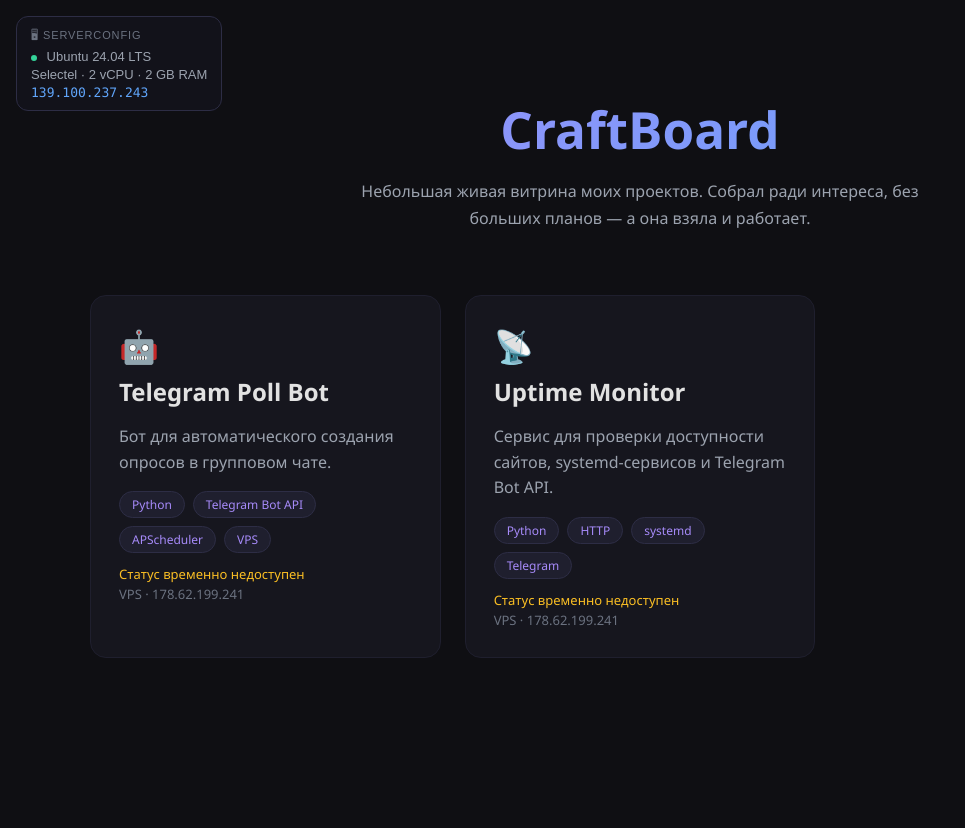
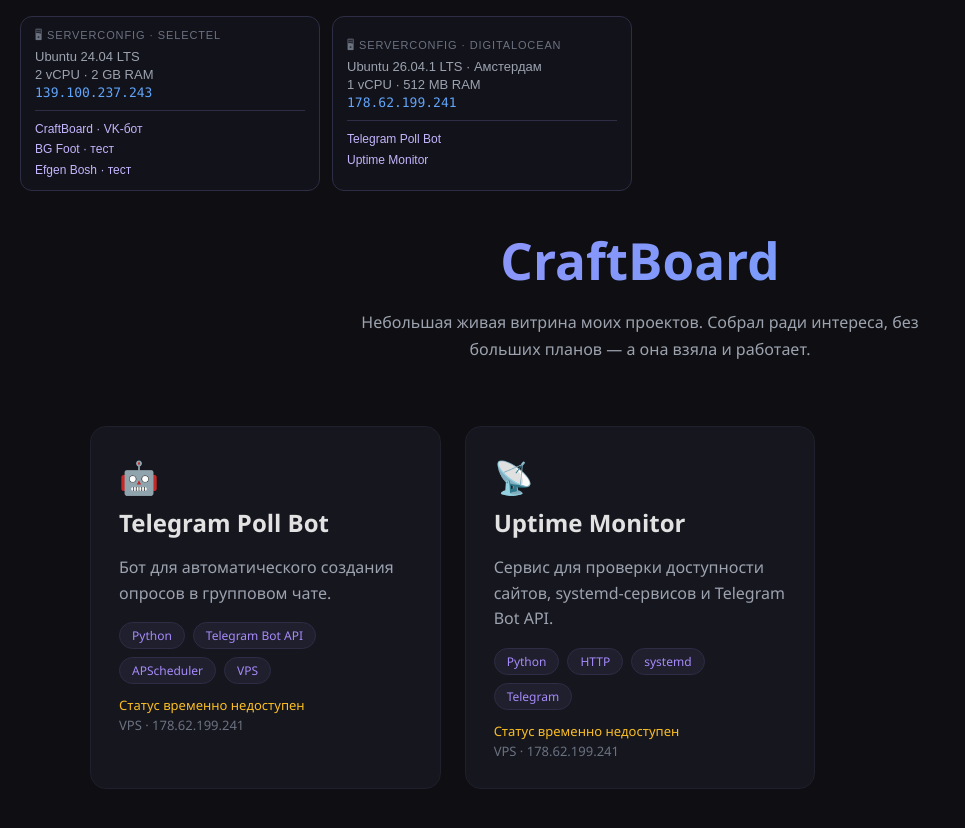
Before and after one commit to keastayer-cell/craftboard-site, a React (Vite) app in the folder craftboard-react/: page / in a window 1280 px wide. Shown: the top 828 px of the page, without its empty margins (0-965 px from the left). Before the commit the page ends 800 px from the top, so only its background shows below. Built offline with nearby package versions, Linux system fonts and the light colour scheme; no server answers.

Commit message:
Add separate server badges with hosted project lists

```diff
--- a/craftboard-react/src/index.css
+++ b/craftboard-react/src/index.css
@@ -58,10 +58,16 @@ a { color: inherit; }
 .status-pending { color: #fbbf24; }
 .status-down { color: #f87171; }
 
+.server-badges {
+  display: flex;
+  flex-wrap: wrap;
+  gap: 12px;
+  margin: -44px 0 32px;
+  align-items: stretch;
+}
 .server-badge {
-  position: fixed;
-  top: 16px;
-  left: 16px;
+  flex: 0 1 300px;
+  min-width: 0;
   border: 1px solid #2d2d45;
   border-radius: 12px;
   background: #12121a;
@@ -69,6 +75,20 @@ a { color: inherit; }
   padding: 10px 14px;
   text-align: left;
   cursor: pointer;
+}
+.server-badge-projects {
+  margin-top: 10px;
+  padding-top: 8px;
+  border-top: 1px solid #2d2d45;
+  font-size: 12px;
+  line-height: 1.7;
+  color: #c4b5fd;
+}
+.server-badge-projects span { display: block; }
+.server-badge:hover { border-color: #a78bfa; }
+.server-badge:focus-visible { outline: 2px solid #a78bfa; outline-offset: 3px; }
+@media (max-width: 640px) {
+  .server-badge { flex: 1 1 240px; }
 }
 .server-badge-title { font-size: 11px; color: #6b7280; text-transform: uppercase; letter-spacing: .08em; }
 .server-badge-row { margin-top: 3px; font-size: 13px; color: #9ca3af; }
--- a/craftboard-react/src/pages/HomePage.jsx
+++ b/craftboard-react/src/pages/HomePage.jsx
@@ -93,12 +93,29 @@ export default function HomePage() {
         </div>
       )}
 
-      <button className="server-badge" onClick={() => setOpen(true)}>
-        <div className="server-badge-title">🖥 ServerConfig</div>
-        <div className="server-badge-row"><span className="dot" /> Ubuntu 24.04 LTS</div>
-        <div className="server-badge-row">Selectel · 2 vCPU · 2 GB RAM</div>
-        <div className="server-badge-row server-badge-ip">139.100.237.243</div>
-      </button>
+      <div className="server-badges" aria-label="Серверы и размещённые проекты">
+        <button className="server-badge" onClick={() => setOpen(true)}>
+          <div className="server-badge-title">🖥 ServerConfig · Selectel</div>
+          <div className="server-badge-row">Ubuntu 24.04 LTS</div>
+          <div className="server-badge-row">2 vCPU · 2 GB RAM</div>
+          <div className="server-badge-row server-badge-ip">139.100.237.243</div>
+          <div className="server-badge-projects">
+            <span>CraftBoard · VK-бот</span>
+            <span>BG Foot · тест</span>
+            <span>Efgen Bosh · тест</span>
+          </div>
+        </button>
+        <button className="server-badge" onClick={() => setOpen(true)}>
+          <div className="server-badge-title">🖥 ServerConfig · DigitalOcean</div>
+          <div className="server-badge-row">Ubuntu 26.04.1 LTS · Амстердам</div>
+          <div className="server-badge-row">1 vCPU · 512 MB RAM</div>
+          <div className="server-badge-row server-badge-ip">178.62.199.241</div>
+          <div className="server-badge-projects">
+            <span>Telegram Poll Bot</span>
+            <span>Uptime Monitor</span>
+          </div>
+        </button>
+      </div>
 
       <header className="hero-header">
         <h1>CraftBoard</h1>
```
